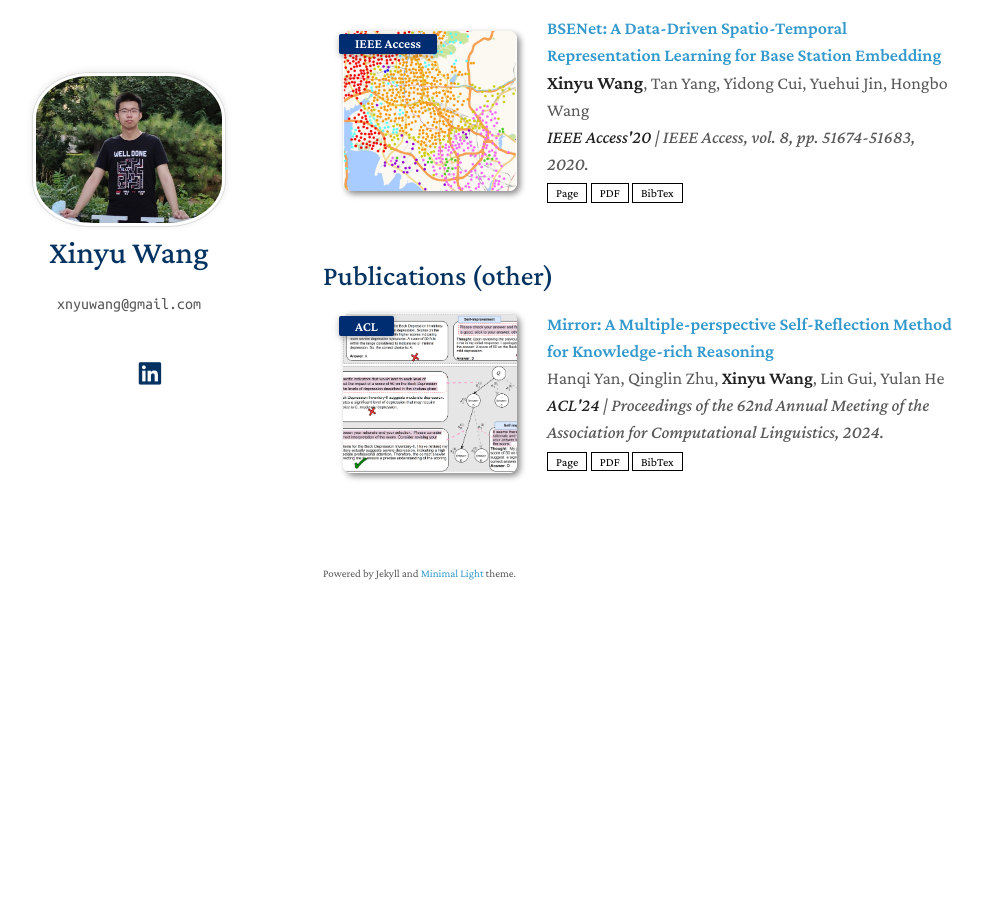
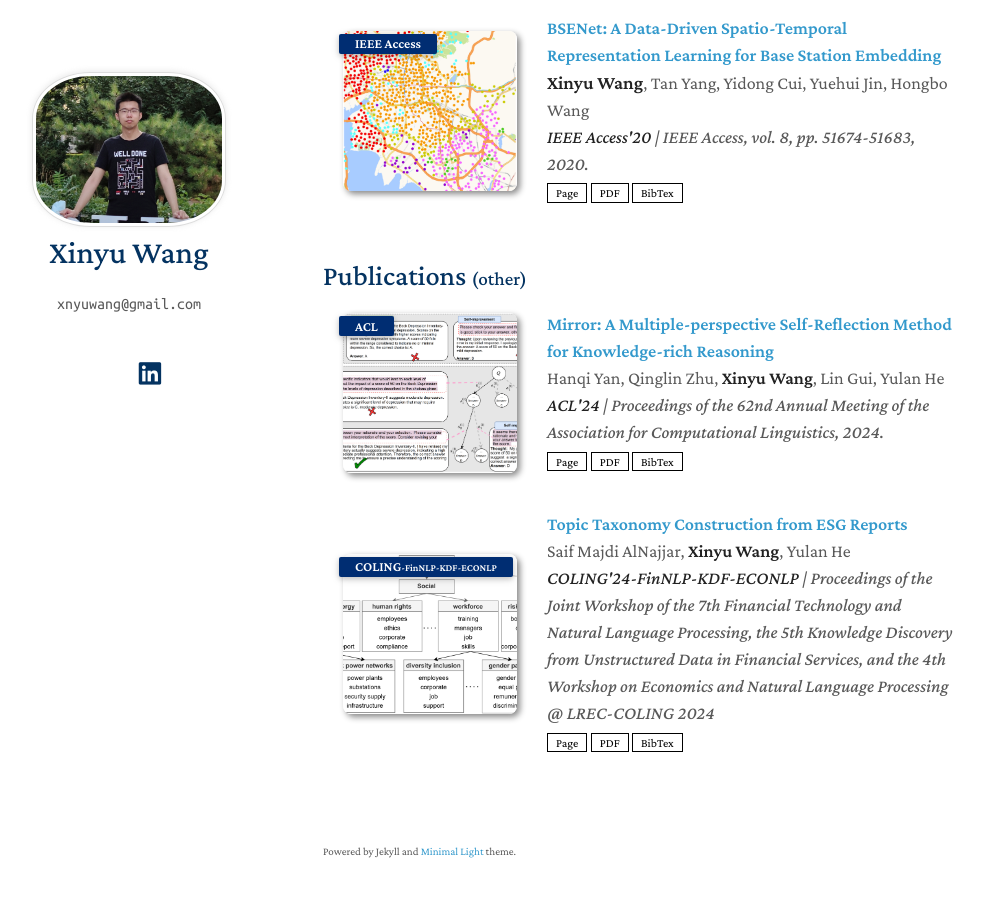
Before and after one commit to xnyuwg/xnyuwg.github.io, a Jekyll site: the page built from index.md, in a window 1280 px wide and 900 px high, scrolled down 1545 px. Shown: the top 897 px of the window, without its empty margins (147-1130 px from the left). Built offline with Jekyll 4.4.1, drawn with Linux system fonts in a browser that asks for light colours; nearby versions of some CDN libraries; a style sheet for code colours, icons or effects is not loaded; before the commit the page ends 2200 px from its top, so only the background shows below that; some of the changed text lies outside the part shown.

Commit message:
update coling24

```diff
--- a/_data/publications2.yml
+++ b/_data/publications2.yml
@@ -29,3 +29,12 @@ main:
     pdf: https://arxiv.org/pdf/2402.14963.pdf
     bibtex: ./assets/bib/acl2024hanqi.bib
     image: ./assets/img/acl2024hanqi.png
+
+  - title: "Topic Taxonomy Construction from ESG Reports"
+    authors: Saif Majdi AlNajjar, <strong style="font-weight:900">Xinyu Wang</strong>, Yulan He
+    conference_short: 'COLING<span style="font-size: 10px;">-FinNLP-KDF-ECONLP</span>'
+    conference: <strong>COLING'24-FinNLP-KDF-ECONLP</strong> | Proceedings of the Joint Workshop of the 7th Financial Technology and Natural Language Processing, the 5th Knowledge Discovery from Unstructured Data in Financial Services, and the 4th Workshop on Economics and Natural Language Processing @ LREC-COLING 2024
+    page: https://aclanthology.org/2024.finnlp-1.17/
+    pdf: https://aclanthology.org/2024.finnlp-1.17.pdf
+    bibtex: ./assets/bib/coling2024.bib
+    image: ./assets/img/coling2024.png
--- a/_includes/publications.md
+++ b/_includes/publications.md
@@ -1,4 +1,4 @@
-<h2 id="publications" style="margin: 2px 0px -15px;">Publications (selected)</h2>
+<h2 id="publications" style="margin: 2px 0px -15px;">Publications <span style="font-size: 19px;">(selected)</span></h2>
 
 <div class="publications">
 <ol class="bibliography">
@@ -27,8 +27,11 @@
       {% if link.pdf %}
       <a href="{{ link.pdf }}" class="btn btn-sm z-depth-0" role="button" target="_blank" style="font-size:12px;">PDF</a>
       {% endif %}
+      {% if link.slide %}
+      <a href="{{ link.slide }}" class="btn btn-sm z-depth-0" role="button" target="_blank" style="font-size:12px;">Slides</a>
+      {% endif %}
       {% if link.code %}
-      <a href="{{ link.code }}" class="btn btn-sm z-depth-0" role="button" target="_blank" style="font-size:12px;">Slides</a>
+      <a href="{{ link.code }}" class="btn btn-sm z-depth-0" role="button" target="_blank" style="font-size:12px;">Code</a>
       {% endif %}
       {% if link.bibtex %}
       <a href="{{ link.bibtex }}" class="btn btn-sm z-depth-0" role="button" target="_blank" style="font-size:12px;">BibTex</a>
--- a/_includes/publications2.md
+++ b/_includes/publications2.md
@@ -1,4 +1,4 @@
-<h2 id="publications" style="margin: 2px 0px -15px;">Publications (other)</h2>
+<h2 id="publications" style="margin: 2px 0px -15px;">Publications <span style="font-size: 19px;">(other)</span></h2>
 
 <div class="publications">
 <ol class="bibliography">
@@ -27,8 +27,11 @@
       {% if link.pdf %}
       <a href="{{ link.pdf }}" class="btn btn-sm z-depth-0" role="button" target="_blank" style="font-size:12px;">PDF</a>
       {% endif %}
+      {% if link.slide %}
+      <a href="{{ link.slide }}" class="btn btn-sm z-depth-0" role="button" target="_blank" style="font-size:12px;">Slides</a>
+      {% endif %}
       {% if link.code %}
-      <a href="{{ link.code }}" class="btn btn-sm z-depth-0" role="button" target="_blank" style="font-size:12px;">Slides</a>
+      <a href="{{ link.code }}" class="btn btn-sm z-depth-0" role="button" target="_blank" style="font-size:12px;">Code</a>
       {% endif %}
       {% if link.bibtex %}
       <a href="{{ link.bibtex }}" class="btn btn-sm z-depth-0" role="button" target="_blank" style="font-size:12px;">BibTex</a>
--- /dev/null
+++ b/assets/bib/coling2024.bib
@@ -0,0 +1,13 @@
+@inproceedings{alnajjar-etal-2024-topic-taxonomy,
+    title = "Topic Taxonomy Construction from {ESG} Reports",
+    author = "AlNajjar, Saif Majdi  and
+      Wang, Xinyu  and
+      He, Yulan",
+    booktitle = "Proceedings of the Joint Workshop of the 7th Financial Technology and Natural Language Processing, the 5th Knowledge Discovery from Unstructured Data in Financial Services, and the 4th Workshop on Economics and Natural Language Processing @ LREC-COLING 2024",
+    month = may,
+    year = "2024",
+    address = "Torino, Italia",
+    publisher = "ELRA and ICCL",
+    url = "https://aclanthology.org/2024.finnlp-1.17",
+    pages = "178--187",
+}
```
Also changed, not shown: _data/publications.yml (+7 -4 lines), assets/img/coling2024.png (added).
